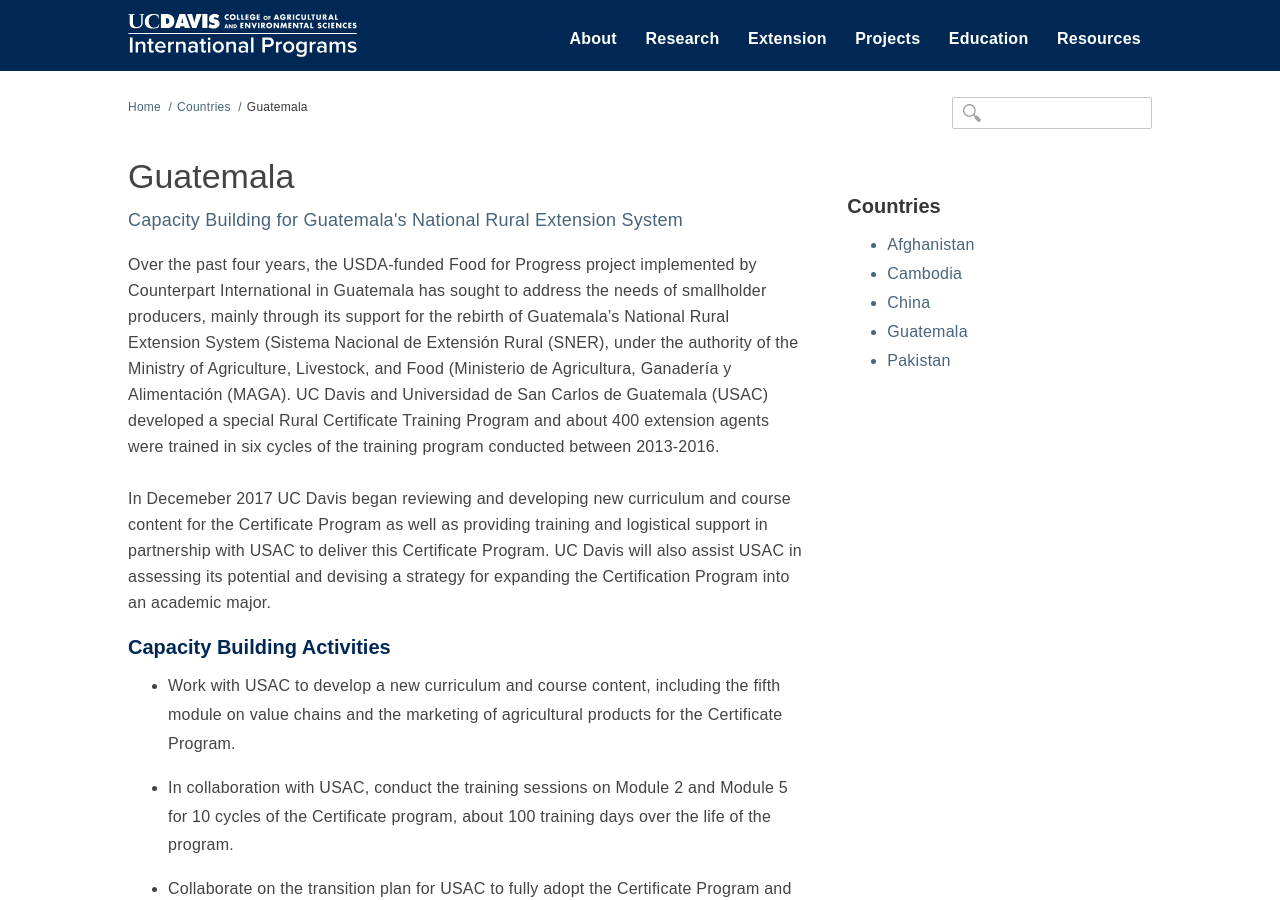
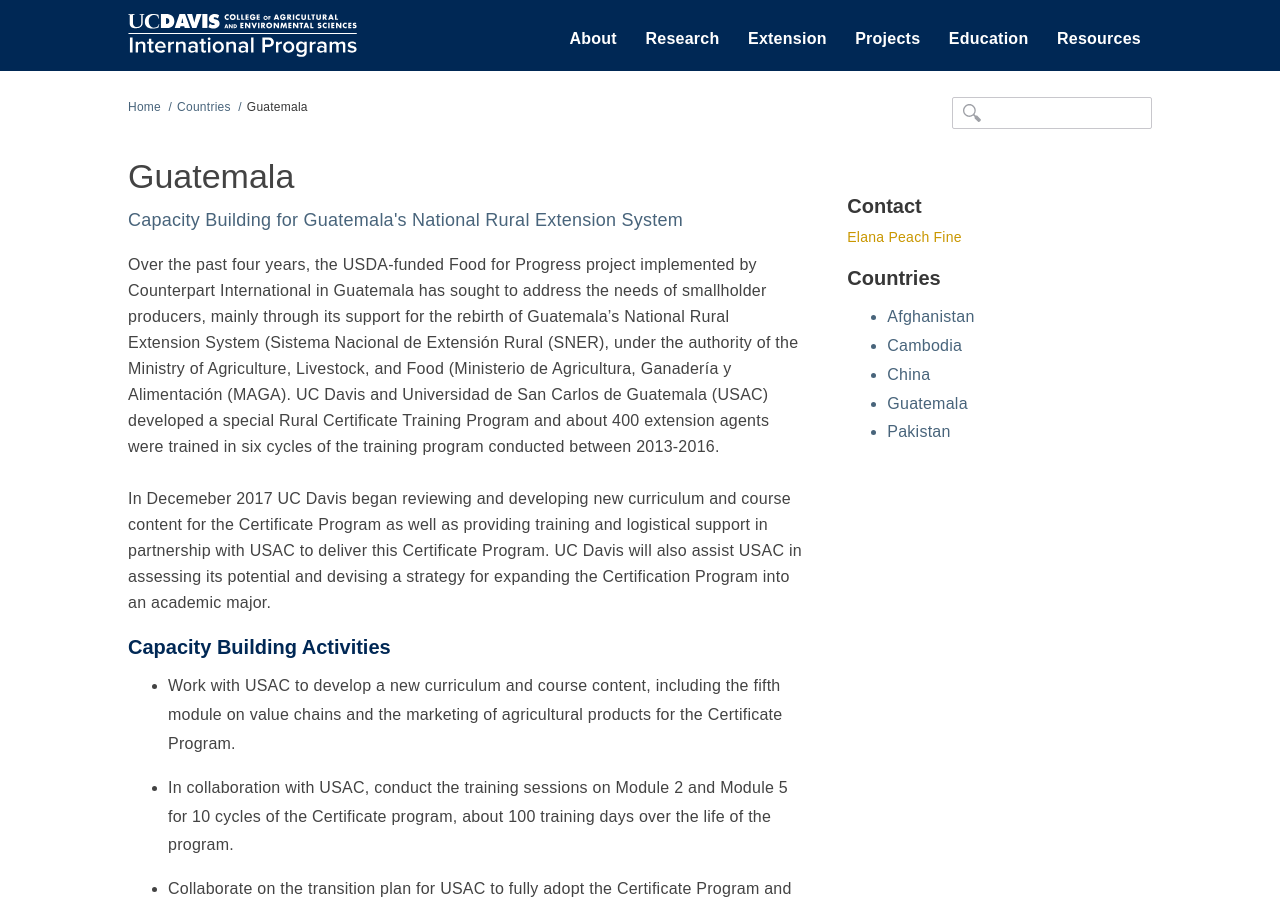
Before and after one commit to ucdavis/ip, a Jekyll site: the page built from _posts/countries/2015-12-15-Guatemala.markdown, in a window 1280 px wide and 900 px high. Built offline with Jekyll 4.4.1, drawn with Linux system fonts in a browser that asks for light colours; nearby versions of some CDN libraries.

Commit message:
Add Guatemala contact

```diff
--- a/_posts/countries/2015-12-15-Guatemala.markdown
+++ b/_posts/countries/2015-12-15-Guatemala.markdown
@@ -4,7 +4,7 @@
 description: "Capacity Building for Guatemala's National Rural Extension System"
 date:   2015-12-15 16:25:17
 category: "country"
-contact:
+contact: <a href="/team/elana-peach-fine"> Elana Peach Fine </a>
 permalink: /countries/guatemala
 
 ---
```
